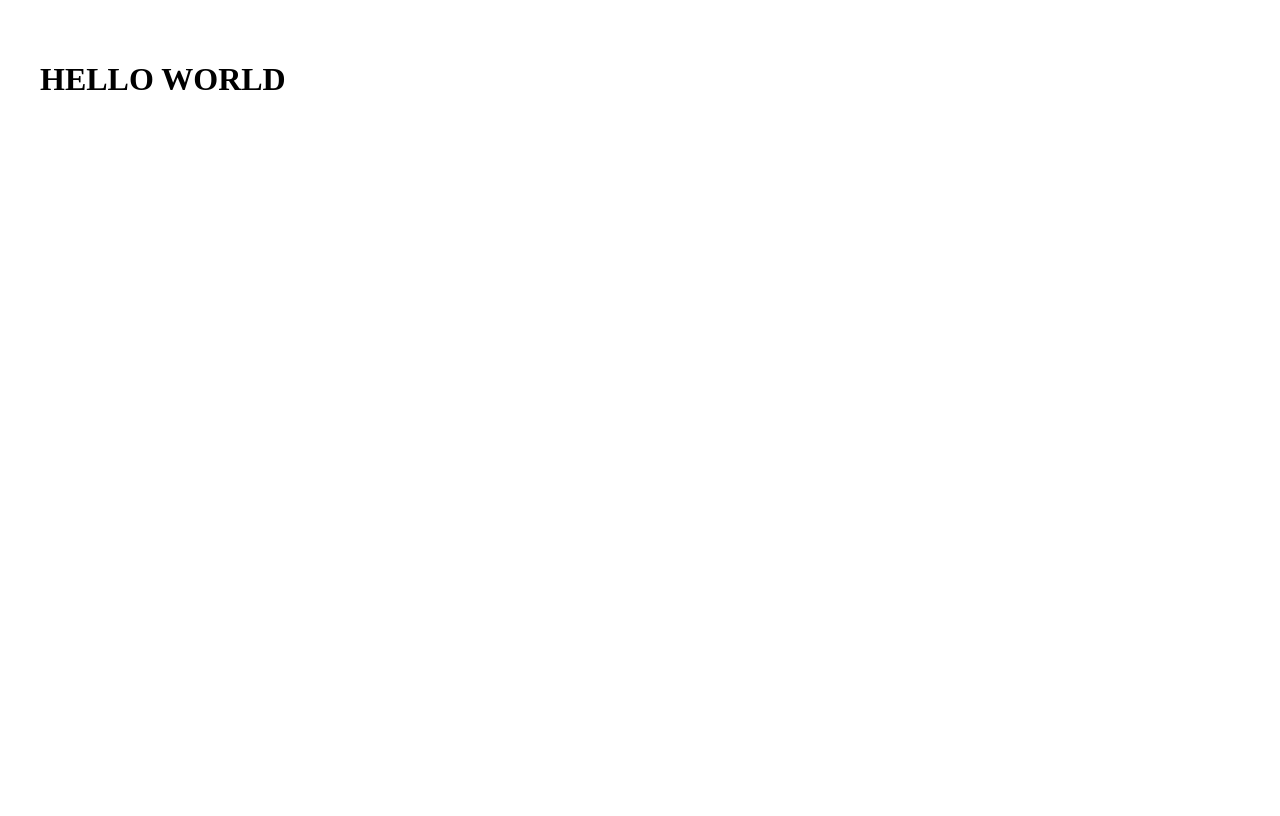
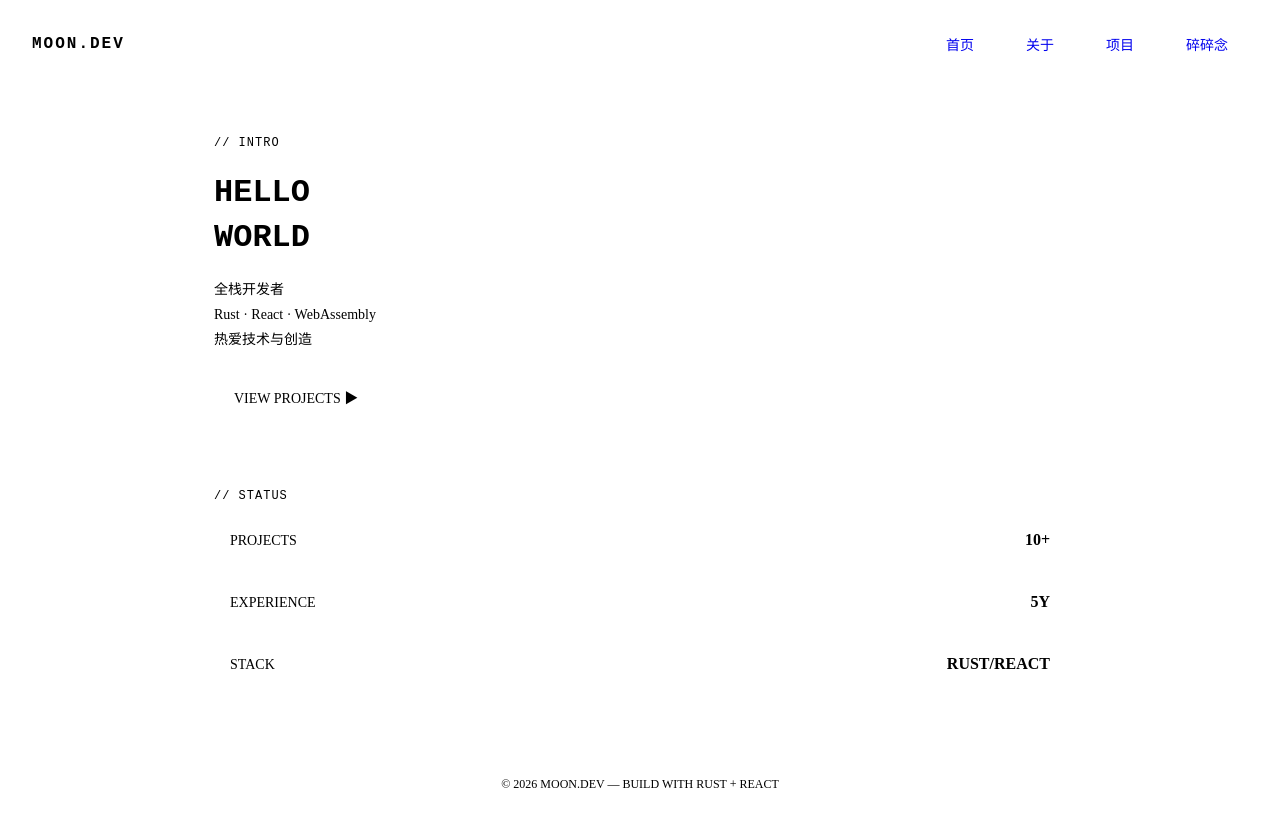
Before and after one commit to Benaso/vitcor-s-box, a React (Vite) app in the folder frontend/: page / in a window 1280 px wide. Built offline with nearby package versions, Linux system fonts and the light colour scheme; the HTML template or start-up script is replaced by a standard one.

Commit message:
feat: 实现首页

```diff
--- a/frontend/src/App.jsx
+++ b/frontend/src/App.jsx
@@ -1,12 +1,15 @@
 import { BrowserRouter, Routes, Route } from 'react-router-dom'
 import Home from './pages/Home'
+import Layout from './components/Layout'
 
 function App() {
   return (
     <BrowserRouter>
-      <Routes>
-        <Route path="/" element={<Home />} />
-      </Routes>
+      <Layout>
+        <Routes>
+          <Route path="/" element={<Home />} />
+        </Routes>
+      </Layout>
     </BrowserRouter>
   )
 }
--- /dev/null
+++ b/frontend/src/components/Layout.jsx
@@ -0,0 +1,22 @@
+import Navbar from './Navbar'
+import Footer from './Footer'
+
+function Layout({ children }) {
+  return (
+    <div
+      style={{
+        minHeight: '100vh',
+        display: 'flex',
+        flexDirection: 'column'
+      }}
+    >
+      <Navbar />
+      <main style={{ flex: 1, padding: '32px', maxWidth: '900px', margin: '0 auto', width: '100%' }}>
+        {children}
+      </main>
+      <Footer />
+    </div>
+  )
+}
+
+export default Layout
--- a/frontend/src/pages/Home.jsx
+++ b/frontend/src/pages/Home.jsx
@@ -1,7 +1,40 @@
+import PixelCard from '../components/PixelCard'
+import PixelButton from '../components/PixelButton'
+import SectionTitle from '../components/SectionTitle'
+import StatusBox from '../components/StatusBox'
+
 function Home() {
   return (
-    <div style={{ padding: '32px' }}>
-      <h1>HELLO WORLD</h1>
+    <div>
+      <PixelCard style={{ marginBottom: '24px' }}>
+        <SectionTitle>INTRO</SectionTitle>
+        <h1
+          style={{
+            fontFamily: 'monospace',
+            fontSize: '32px',
+            fontWeight: 'bold',
+            marginBottom: '16px',
+            lineHeight: '1.4'
+          }}
+        >
+          HELLO<br />WORLD
+        </h1>
+        <p style={{ fontSize: '14px', color: 'var(--color-text-muted)', lineHeight: '1.8', marginBottom: '24px' }}>
+          全栈开发者<br />
+          Rust · React · WebAssembly<br />
+          热爱技术与创造
+        </p>
+        <PixelButton>VIEW PROJECTS ▶</PixelButton>
+      </PixelCard>
+
+      <PixelCard>
+        <SectionTitle>STATUS</SectionTitle>
+        <div style={{ display: 'flex', flexDirection: 'column', gap: '12px' }}>
+          <StatusBox label="PROJECTS" value="10+" />
+          <StatusBox label="EXPERIENCE" value="5Y" />
+          <StatusBox label="STACK" value="RUST/REACT" />
+        </div>
+      </PixelCard>
     </div>
   )
 }
```
